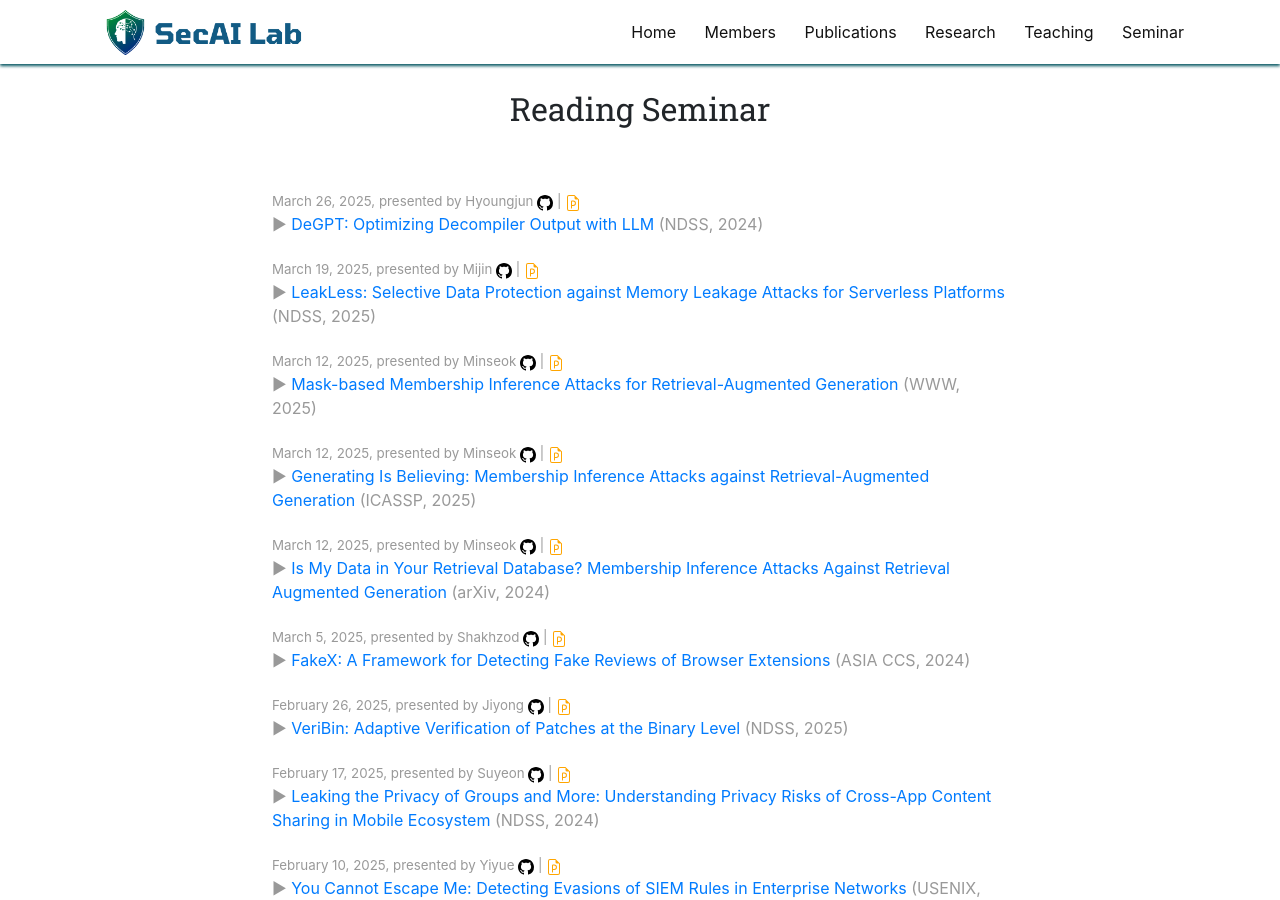
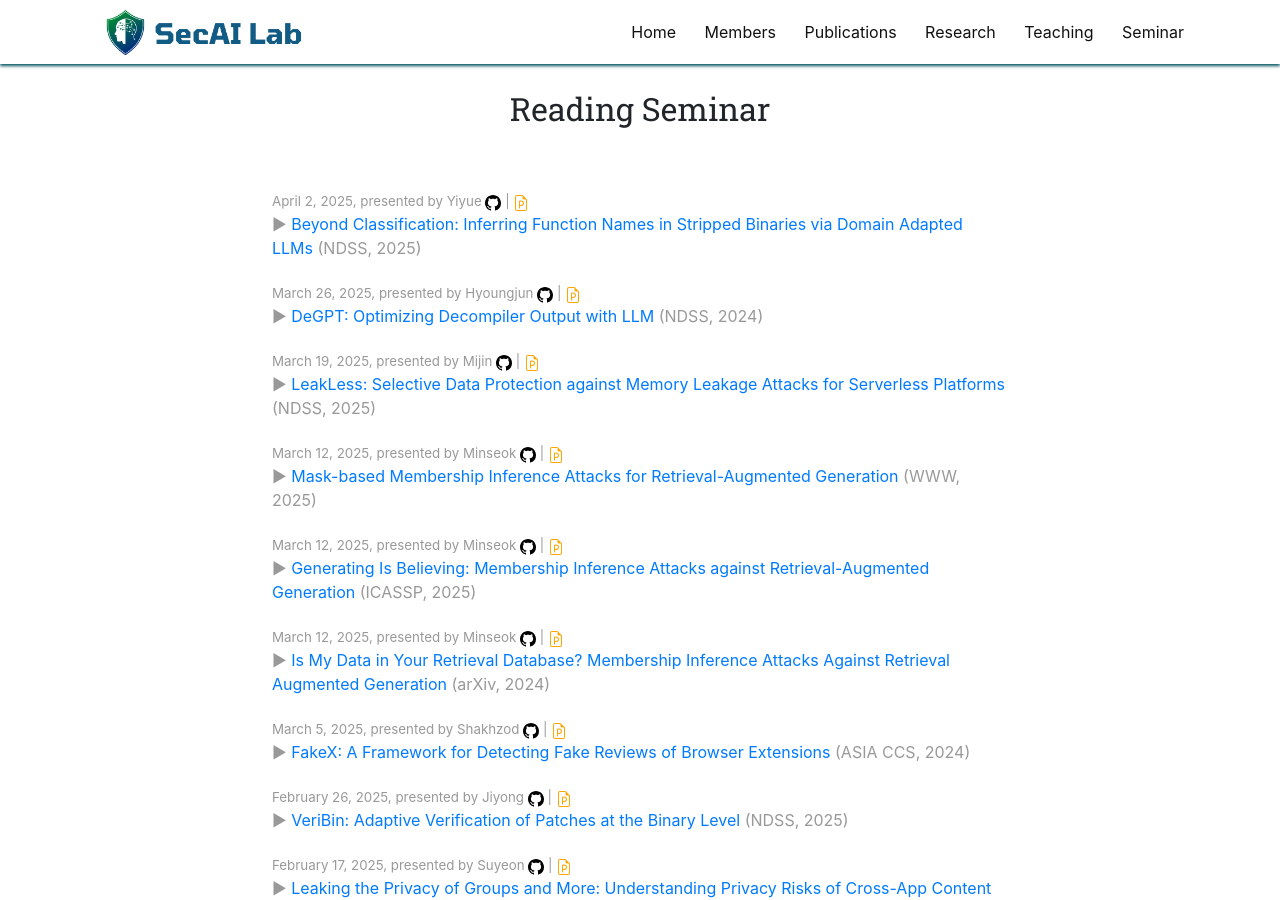
Before and after one commit to SecAI-Lab/secai-lab.github.io, a Jekyll site: the page built from pages/seminar.md, in a window 1280 px wide and 900 px high. Built offline with Jekyll 4.4.1, drawn with Linux system fonts in a browser that asks for light colours; nearby versions of some CDN libraries.

Commit message:
Update readings.yml

```diff
--- a/_data/readings.yml
+++ b/_data/readings.yml
@@ -1,3 +1,13 @@
+- title: "Beyond Classification: Inferring Function Names in Stripped Binaries via Domain Adapted LLMs"
+  link: "https://www.ndss-symposium.org/wp-content/uploads/2025-797-paper.pdf"
+  ppt_link: "https://docs.google.com/presentation/d/14UW5abifAx86j3EE4F4FHvOp0bjwtgplgKaQ1a_CYks/edit?usp=sharing"
+  code_link: "https://github.com/OSUSecLab/SymGen"
+  presenter: Yiyue
+  conference: NDSS
+  date: 2025.04.02
+  pub_year: 2025
+  discussion: "(Discussion)"
+
 - title: "DeGPT: Optimizing Decompiler Output with LLM"
   link: "https://www.ndss-symposium.org/ndss-paper/degpt-optimizing-decompiler-output-with-llm/"
   ppt_link: "https://drive.google.com/file/d/1tXo9OQEA0jQXAhOHZAEFrqWY7OSSRbWF/view?usp=sharing"
```
